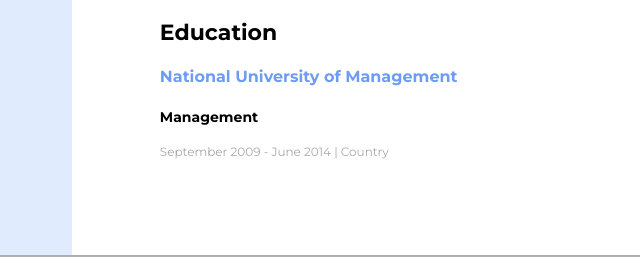
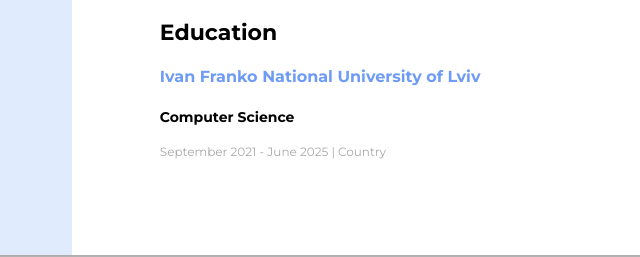
Before and after one commit to sovolenka/resume-project, a plain HTML site: page index.html in a window 1280 px wide. Shown: the part 1104-1361 px from the top of the page, 277-917 px from the left. Drawn offline with Linux system fonts and the light colour scheme.

Commit message:
Add education

```diff
--- a/index.html
+++ b/index.html
@@ -100,9 +100,9 @@
             <!-- My education    -->
             <div>
                 <h3 class="main-content-title">Education</h3>
-                <h4 class="university">National University of Management</h4>
-                <h4 class="education-specialization" >Management</h4>
-                <p class="education-period">September 2009 - June 2014   |   Country</p>
+                <h4 class="university">Ivan Franko National University of Lviv</h4>
+                <h4 class="education-specialization" >Computer Science</h4>
+                <p class="education-period">September 2021 - June 2025   |   Country</p>
             </div>
 
         </div>
```
